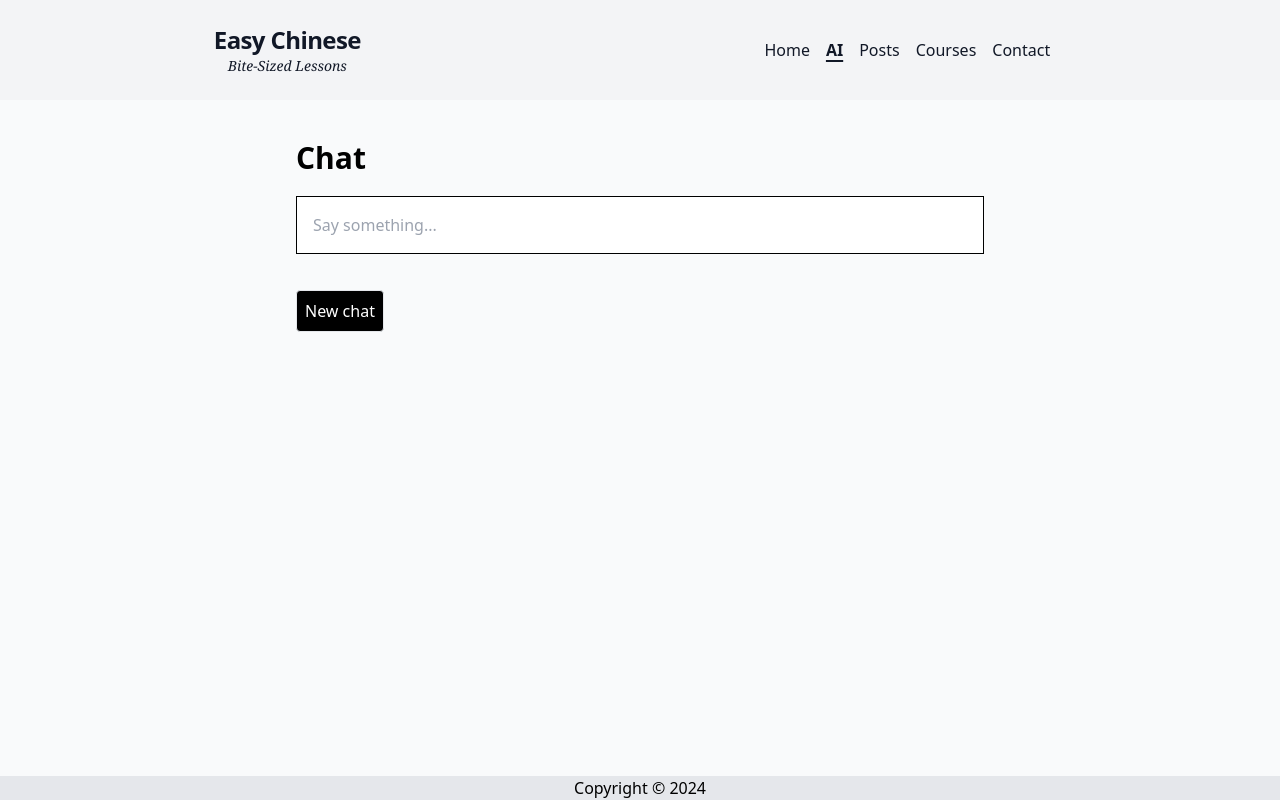
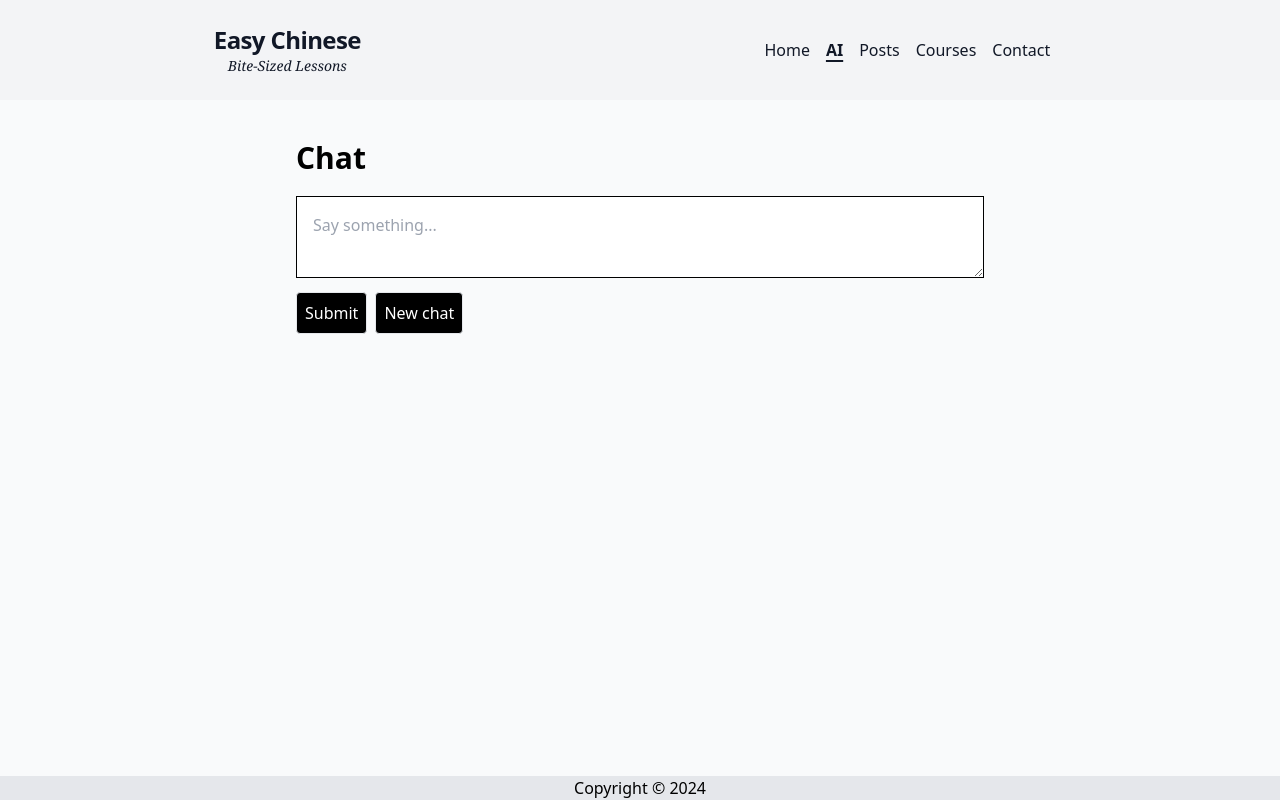
Before and after one commit to zhuganglie/nextsite, a Next.js app: page /ai in a window 1280 px wide. Built offline with nearby package versions, Linux system fonts and the light colour scheme.

Commit message:
change to multiple lines input

```diff
--- a/app/ai/page.tsx
+++ b/app/ai/page.tsx
@@ -20,14 +20,18 @@ const AI = () => {
       ))}
 
       <form onSubmit={handleSubmit}>
-        <input
+        <textarea
           value={input}
           placeholder="Say something..."
           onChange={handleInputChange}
-          className="p-4 min-w-full border border-black"
+          className="p-4 min-w-full border border-black mb-2"
         />
+        <br></br>
+         <button type="submit" className="border rounded bg-black text-white max-w-max p-2 mr-2">Submit</button>
+         <button onClick={refreshPage} className="border rounded bg-black text-white max-w-max p-2">New chat</button>
       </form>
-      <button onClick={refreshPage} className="border rounded bg-black text-white max-w-max p-2">New chat</button>
+
+
     </div>
       </article>
   );
```
